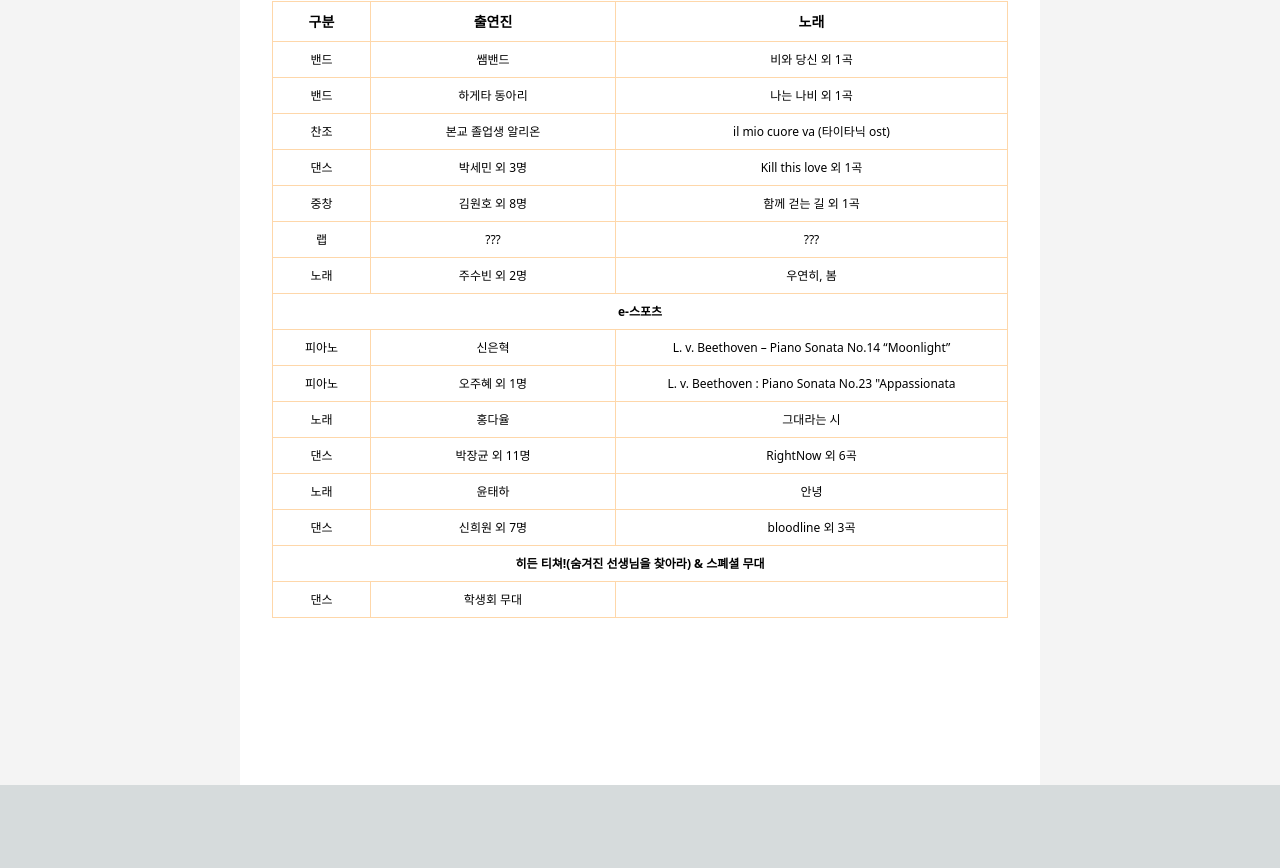
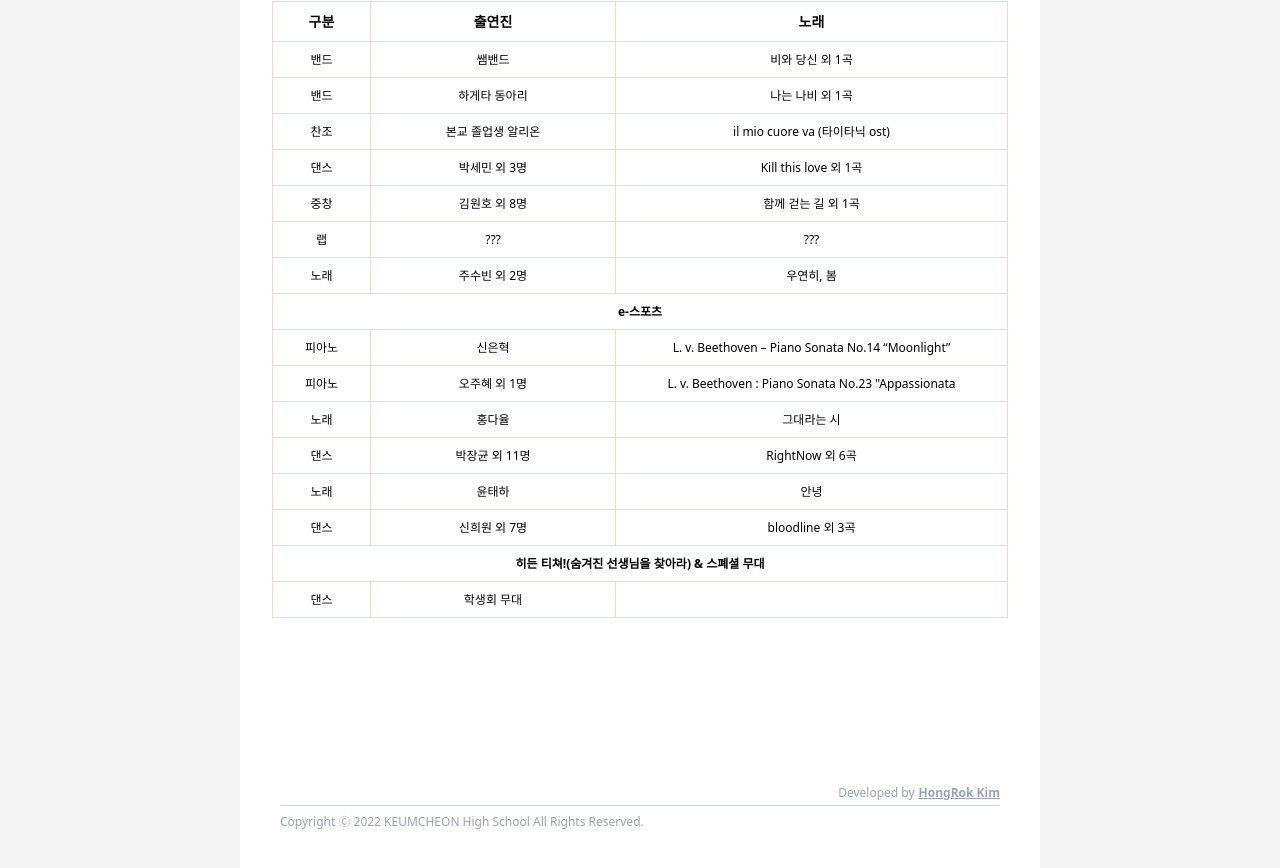
Before and after one commit to hlog2e/kch-festival-leaflet, a Next.js app: page / in a window 1280 px wide. Shown: the part 3784-4652 px from the top of the page. Before the commit the page ends 4569 px from the top, so only its background shows below. Built offline with nearby package versions, Linux system fonts and the light colour scheme; a web font is replaced by a local one.

Commit message:
Footer 추가

```diff
--- a/pages/index.js
+++ b/pages/index.js
@@ -15,6 +15,7 @@ export default function Home() {
         <Section2 />
         <Section3 />
         <Section4 />
+        <Footer />
       </div>
     </div>
   );
@@ -582,3 +583,24 @@ function Section4() {
     </div>
   );
 }
+
+function Footer() {
+  return (
+    <div className="w-full px-10 pb-24 text-slate-400">
+      <div className="flex justify-end">
+        <p className="text-xs ">Developed by </p>
+        <a
+          href="https://github.com/hlog2e"
+          className="font-bold ml-1 text-xs underline"
+        >
+          HongRok Kim
+        </a>
+      </div>
+      <div className="w-full border-t border-slate-300 mt-1">
+        <p className="text-xs mt-2">
+          Copyright Ⓒ 2022 KEUMCHEON High School All Rights Reserved.
+        </p>
+      </div>
+    </div>
+  );
+}
```
